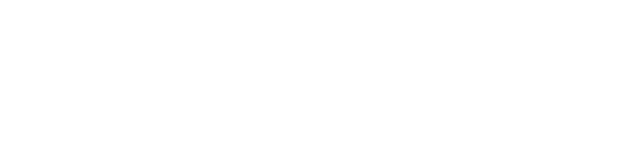
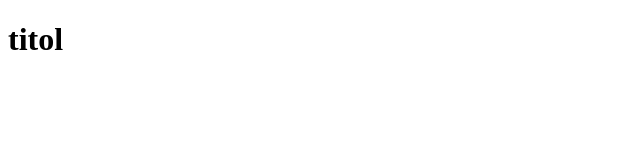
Before and after one commit to describano/repo2021, a plain HTML site: page index.html in a window 1280 px wide. Shown: the whole page, without its empty margins (0-640 px from the left). Drawn offline with Linux system fonts and the light colour scheme.

Commit message:
terminado ejericio 1

```diff
--- a/index.html
+++ b/index.html
@@ -7,5 +7,6 @@
 </head>
 <body>
 
+    <h1>titol</h1>
 </body>
 </html>
```
